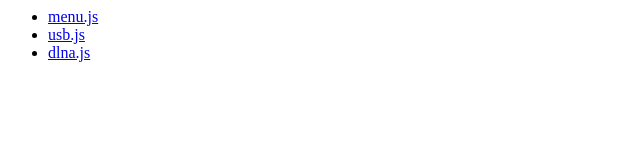
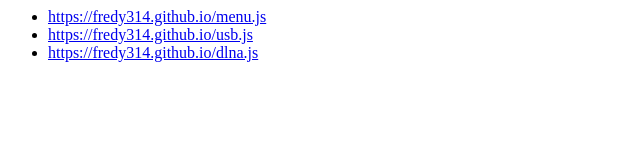
Before and after one commit to fredy314/fredy314.github.io, a plain HTML site: page index.html in a window 1280 px wide. Shown: the whole page, without its empty margins (0-640 px from the left). Drawn offline with Linux system fonts and the light colour scheme.

Commit message:
Fix index

```diff
--- a/index.html
+++ b/index.html
@@ -4,9 +4,9 @@
     </head>
     <body>
     <ul>
-        <li><a href="menu.js">menu.js</a></li>
-        <li><a href="menu.js">usb.js</a></li>
-        <li><a href="dlna.js">dlna.js</a></li>
+        <li><a href="menu.js">https://fredy314.github.io/menu.js</a></li>
+        <li><a href="menu.js">https://fredy314.github.io/usb.js</a></li>
+        <li><a href="dlna.js">https://fredy314.github.io/dlna.js</a></li>
     </ul>
     </body>
 </html>
```
